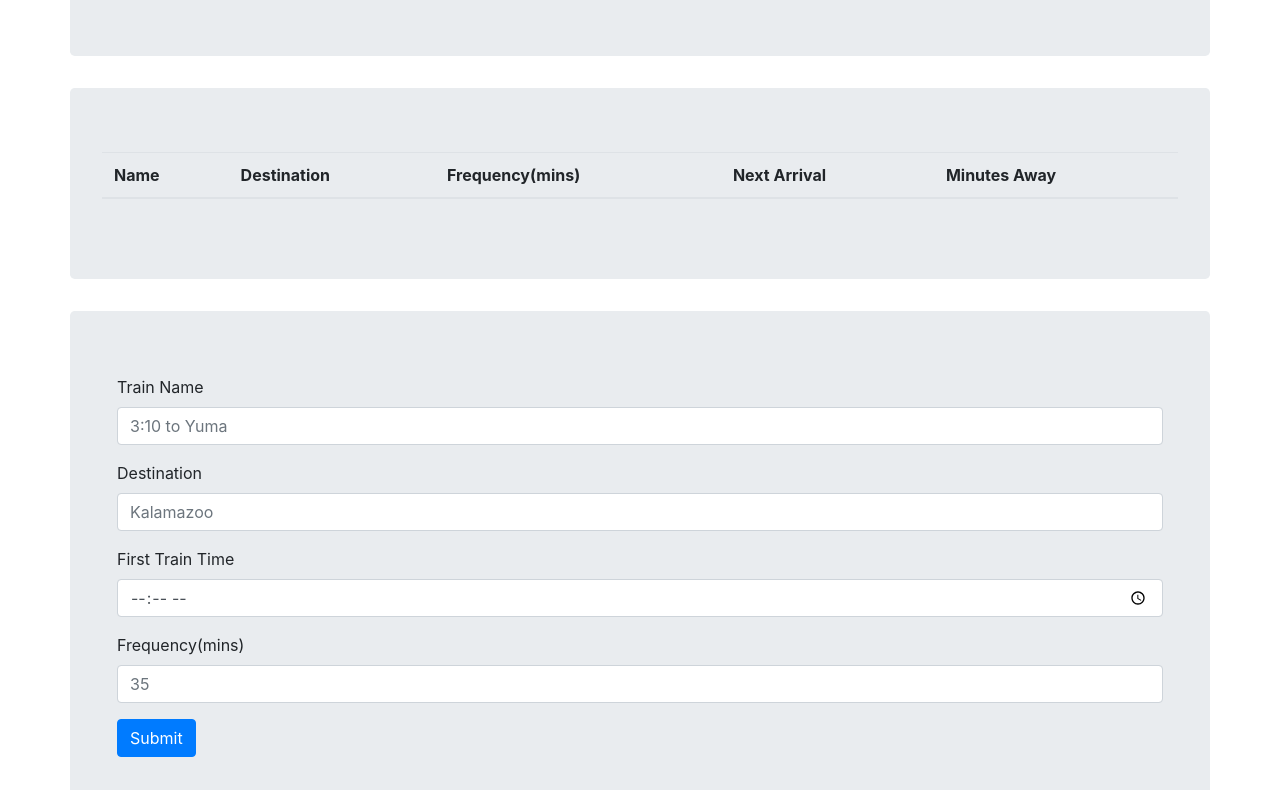
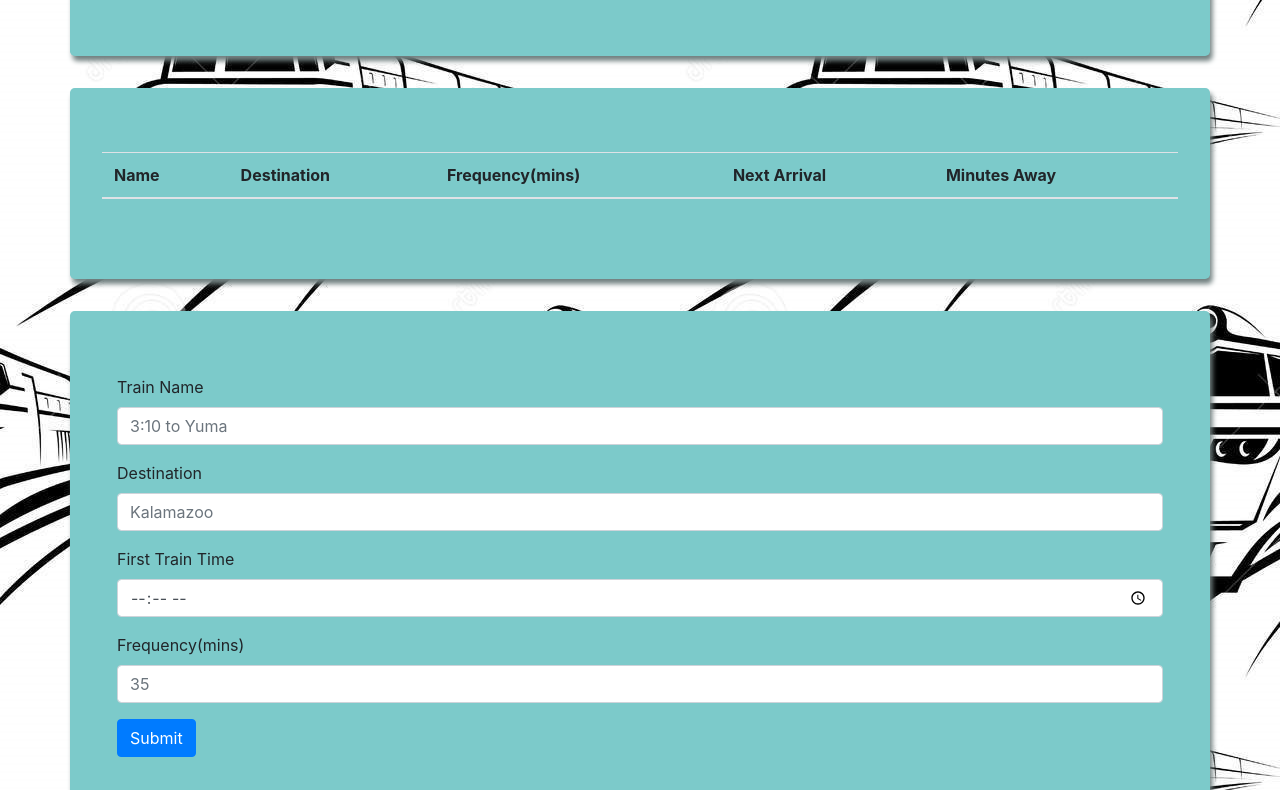
Before and after one commit to Ordolph/trainscheduler, a plain HTML site: page index.html in a window 1280 px wide. Shown: the part 152-942 px from the top of the page. Drawn offline with nearby package versions, Linux system fonts and the light colour scheme; no server answers.

Commit message:
Added additional styling

```diff
--- a/assets/css/style.css
+++ b/assets/css/style.css
@@ -0,0 +1,10 @@
+body {
+
+    background-image: url("../images/trains.jpg")
+}
+
+.jumbotron {
+    background-color: rgb(124, 202, 202);
+    box-shadow: 2.5px 5px 5px #728181;
+
+}
--- a/index.html
+++ b/index.html
@@ -4,10 +4,10 @@
     <head>
         <title>Train Scheduler</title>
         <!-- CSS Links -->
-        <link href="assets/css/reset.css">
+        <link rel="stylesheet href="assets/css/reset.css">
         <link rel="stylesheet" href="https://stackpath.bootstrapcdn.com/bootstrap/4.1.3/css/bootstrap.min.css"
             integrity="sha384-MCw98/SFnGE8fJT3GXwEOngsV7Zt27NXFoaoApmYm81iuXoPkFOJwJ8ERdknLPMO" crossorigin="anonymous">
-        <link href="assets/css/style.css">
+        <link rel="stylesheet" href="assets/css/style.css">
     </head>
 
     <body>
```
Also changed, not shown: assets/images/trains.jpg (added).
